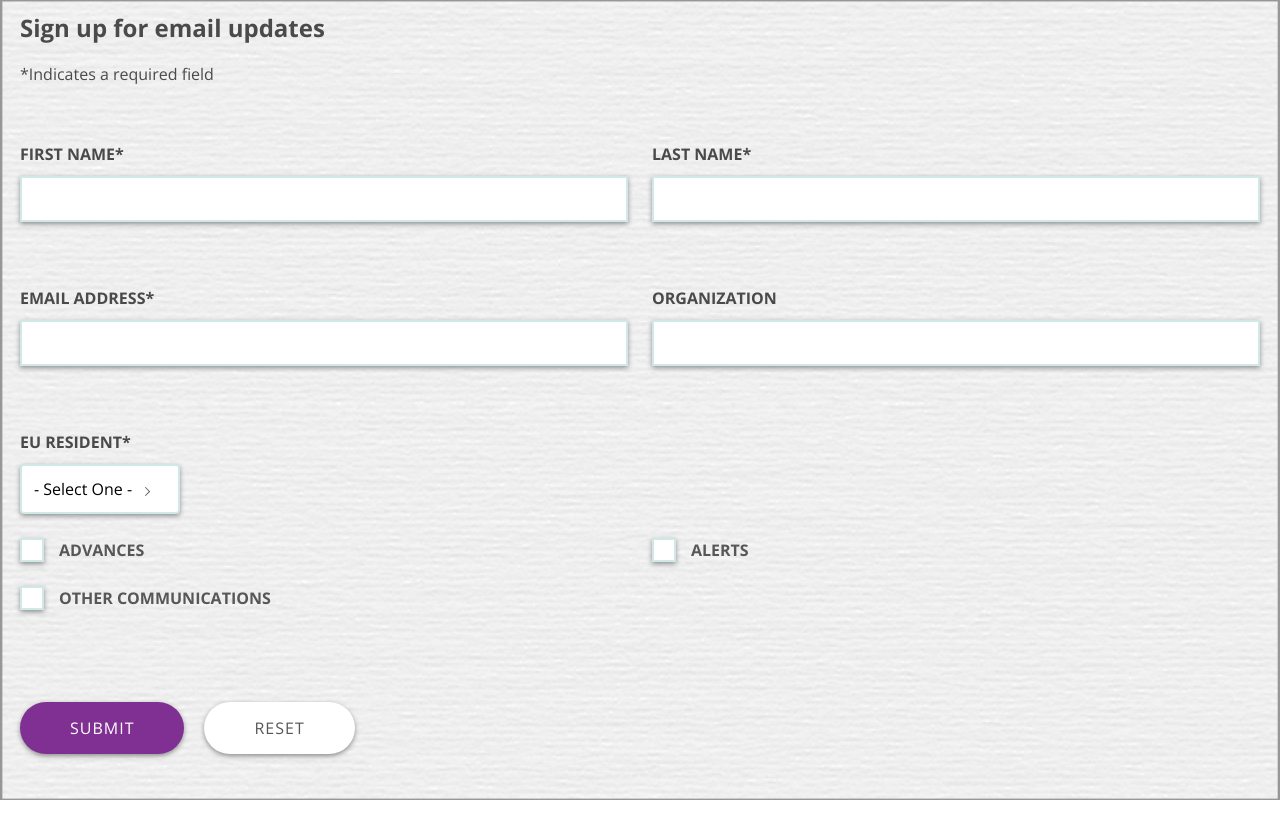
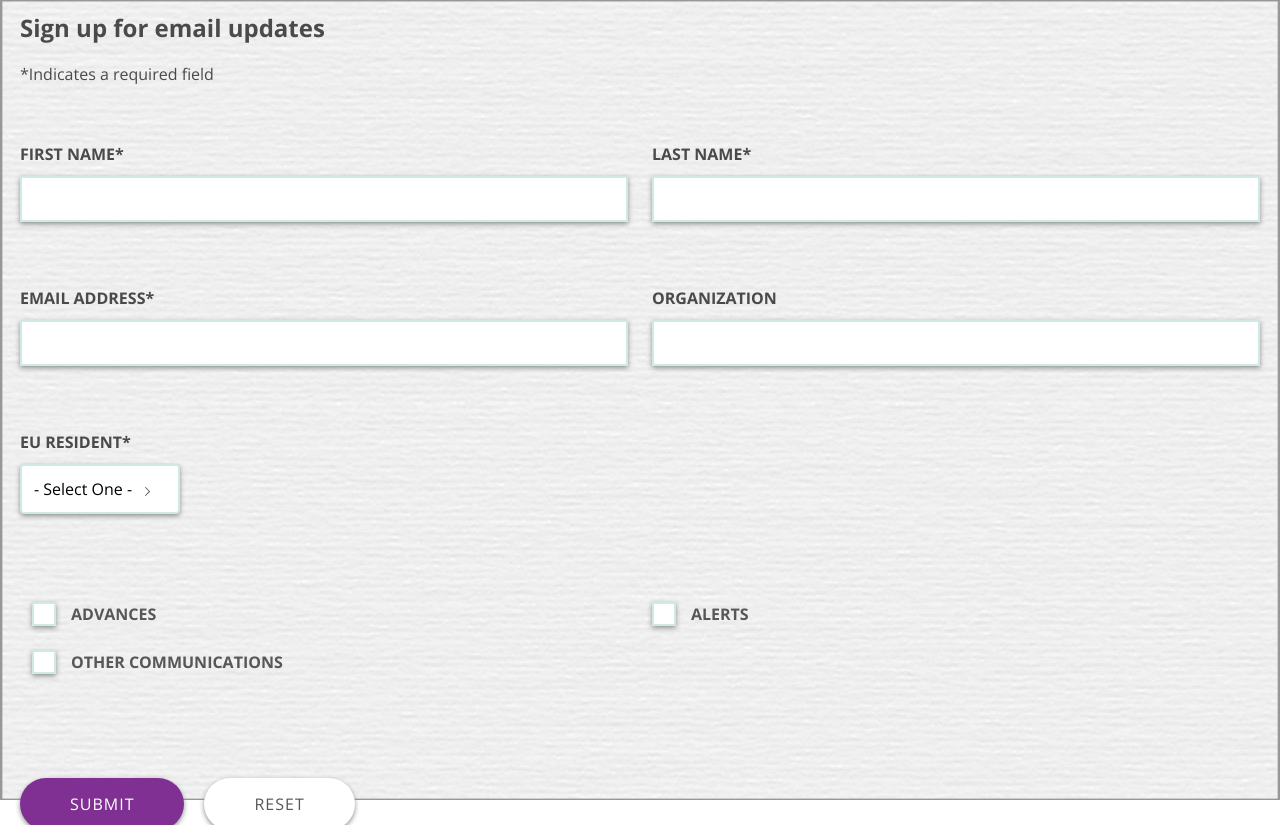
Before and after one commit to AChris07/hero-digital-app, a Next.js app: page / in a window 1280 px wide. Before the commit the page ends 800 px from the top, so only its background shows below. Built offline with nearby package versions, Linux system fonts and the light colour scheme.

Commit message:
Implement multi checkbox validator

```diff
--- a/components/forms/FormCheck.js
+++ b/components/forms/FormCheck.js
@@ -10,6 +10,7 @@ function FormCheck({
   name,
   disabled,
   label,
+  required,
   isChecked,
   ...otherProps
 }) {
@@ -34,6 +35,7 @@ function FormCheck({
               className="form-checkbox"
               name={name}
               disabled={disabled}
+              required={required}
               onChange={onChange}
               checked={isChecked}
             />
@@ -52,6 +54,7 @@ FormCheck.propTypes = {
   disabled: PropTypes.bool,
   onChange: PropTypes.func.isRequired,
   label: PropTypes.string,
+  required: PropTypes.bool,
   isChecked: PropTypes.bool,
 };
 
@@ -60,6 +63,7 @@ FormCheck.defaultProps = {
   name: undefined,
   disabled: false,
   label: undefined,
+  required: false,
   isChecked: false,
 };
 
--- /dev/null
+++ b/components/forms/MultiCheckValidator.js
@@ -0,0 +1,35 @@
+import PropTypes from 'prop-types';
+import classNames from 'classnames';
+
+function MultiCheckValidator({ children, className, errors }) {
+  const containerClasses = classNames('hd-multi-check-validator', className);
+
+  const isErrorShown = errors.every((error) => Boolean(error));
+  const errorClasses = classNames('hd-multi-check-validator__error', {
+    'hd-multi-check-validator__error--is-shown': isErrorShown,
+  });
+  const errorComponent = (
+    <label className={errorClasses}>
+      At least one of the checkboxes is required
+    </label>
+  );
+
+  return (
+    <div className={containerClasses}>
+      {errorComponent}
+      {children}
+    </div>
+  );
+}
+
+MultiCheckValidator.propTypes = {
+  className: PropTypes.string,
+  children: PropTypes.node.isRequired,
+  errors: PropTypes.array.isRequired,
+};
+
+MultiCheckValidator.defaultProps = {
+  className: '',
+};
+
+export default MultiCheckValidator;
--- a/pages/index.js
+++ b/pages/index.js
@@ -5,6 +5,7 @@ import FormButton from '../components/forms/FormButton';
 import FormCheck from '../components/forms/FormCheck';
 import FormInput from '../components/forms/FormInput';
 import FormSelect from '../components/forms/FormSelect';
+import MultiCheckValidator from '../components/forms/MultiCheckValidator';
 
 export default function Home() {
   const dispatch = useDispatch();
@@ -139,20 +140,27 @@ export default function Home() {
             />
           </div>
 
-          <div className="columns is-multiline">
+          <MultiCheckValidator
+            className="columns is-multiline mt-3 p-3"
+            errors={[hasAdvances.error, hasAlerts.error, hasOtherComms.error]}
+          >
             <FormCheck
               className="column is-half"
               name="advances"
               label="Advances"
               isChecked={hasAdvances.value}
-              onChange={() => dispatch(setField({ name: 'advances', value: !hasAdvances }))}
+              onChange={() => dispatch(
+                setField({ name: 'advances', value: !hasAdvances.value }),
+              )}
+              required
             />
             <FormCheck
               className="column is-half"
               name="alerts"
               label="Alerts"
               isChecked={hasAlerts.value}
-              onChange={() => dispatch(setField({ name: 'alerts', value: !hasAlerts }))}
+              onChange={() => dispatch(setField({ name: 'alerts', value: !hasAlerts.value }))}
+              required
             />
             <FormCheck
               className="column is-half"
@@ -160,10 +168,11 @@ export default function Home() {
               label="Other Communications"
               isChecked={hasOtherComms.value}
               onChange={() => dispatch(
-                setField({ name: 'otherComms', value: !hasOtherComms }),
+                setField({ name: 'otherComms', value: !hasOtherComms.value }),
               )}
+              required
             />
-          </div>
+          </MultiCheckValidator>
 
           <div className="hd-button-group">
             <FormButton primary text="Submit" type="submit" />
--- /dev/null
+++ b/styles/forms/_containers.sass
@@ -0,0 +1,15 @@
+@use '../theme'
+
+.hd-multi-check-validator
+  &__error
+    color: theme.$error-color
+    font-style: italic
+    font-weight: bold
+    min-height: 1.5rem
+    margin-bottom: 1rem
+    visibility: hidden
+    flex-basis: 100%
+    width: 100%
+
+    &--is-shown
+      visibility: visible
--- a/styles/forms/_index.sass
+++ b/styles/forms/_index.sass
@@ -2,3 +2,4 @@
 @use 'checkbox'
 @use 'input'
 @use 'select'
+@use 'containers'
```
